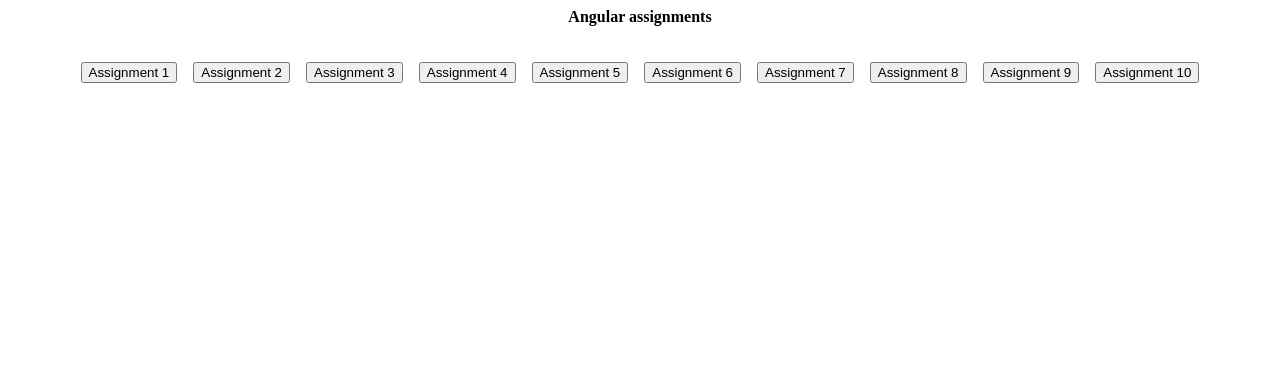
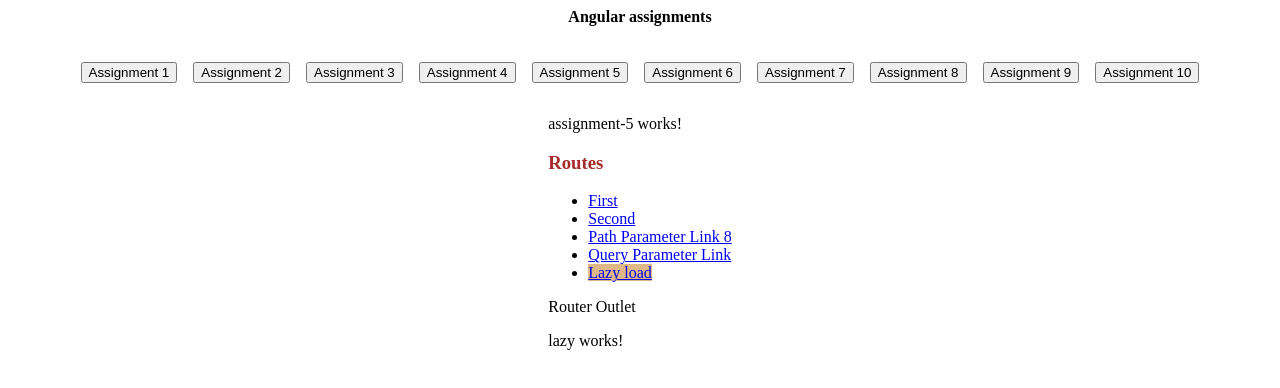
Before and after one commit to karthikeyankumbam/angular-assignments, an Angular app: page /assignment-5/lazy-load in a window 1280 px wide. Before the commit this address led to /. Shown: the top 388 px of the page. Built offline with nearby package versions, Linux system fonts and the light colour scheme.

Commit message:
added lazy loading with single component

```diff
--- a/src/app/app.routes.ts
+++ b/src/app/app.routes.ts
@@ -8,6 +8,7 @@
 import { SecondComponent } from './assignment-5/second/second.component';
 import { PathParamComponent } from './assignment-5/path-param/path-param.component';
 import { QueryParamComponent } from './assignment-5/query-param/query-param.component';
+import { LazyComponent } from './assignment-5/lazy-loading/lazy/lazy.component';
 
 export const routes: Routes = [
     { path: 'assignment-1', component: Assignment1Component },
@@ -19,7 +20,12 @@
             {path: 'first', component: FirstComponent},
             {path: 'second', component: SecondComponent},
             {path: 'path-parameter/:id',component: PathParamComponent},
-            {path: 'query-parameter',component: QueryParamComponent}
+            {path: 'query-parameter',component: QueryParamComponent},
+            // {path: 'lazy-load',component: LazyComponent},
+            {
+                path: 'lazy-load',
+                loadComponent: () => import('./assignment-5/lazy-loading/lazy/lazy.component').then(m => m.LazyComponent)
+              }
 
         ]
     }
--- a/src/app/assignment-5/assignment-5.component.html
+++ b/src/app/assignment-5/assignment-5.component.html
@@ -5,8 +5,10 @@
         <li> <a routerLink="first" routerLinkActive="active"> First</a> </li>
         <li> <a routerLink="second" routerLinkActive="active">Second</a> </li>
         <li> <a [routerLink]="['path-parameter',id]" routerLinkActive="active"> Path Parameter Link {{id}}</a></li>
-        <li> <a [routerLink]="['query-parameter']" [queryParams]="{title:'bahubali', language:'telugu'}" routerLinkActive="active" >
-            Query Parameter Link</a></li>
+        <li> <a [routerLink]="['query-parameter']" [queryParams]="{title:'bahubali', language:'telugu'}"
+                routerLinkActive="active">
+                Query Parameter Link</a></li>
+        <li> <a routerLink="lazy-load" routerLinkActive="active">Lazy load</a> </li>
     </ul>
     Router Outlet
     <router-outlet></router-outlet>
--- /dev/null
+++ b/src/app/assignment-5/lazy-loading/lazy/lazy.component.html
@@ -0,0 +1 @@
+<p>lazy works!</p>
```
Also changed, not shown: src/app/assignment-5/lazy-loading/lazy/lazy.component.ts (added, +12 -0 lines), src/app/assignment-5/lazy-loading/lazy/lazy.component.css (added), 1 other file (tests, documents, lock files or other folders).
